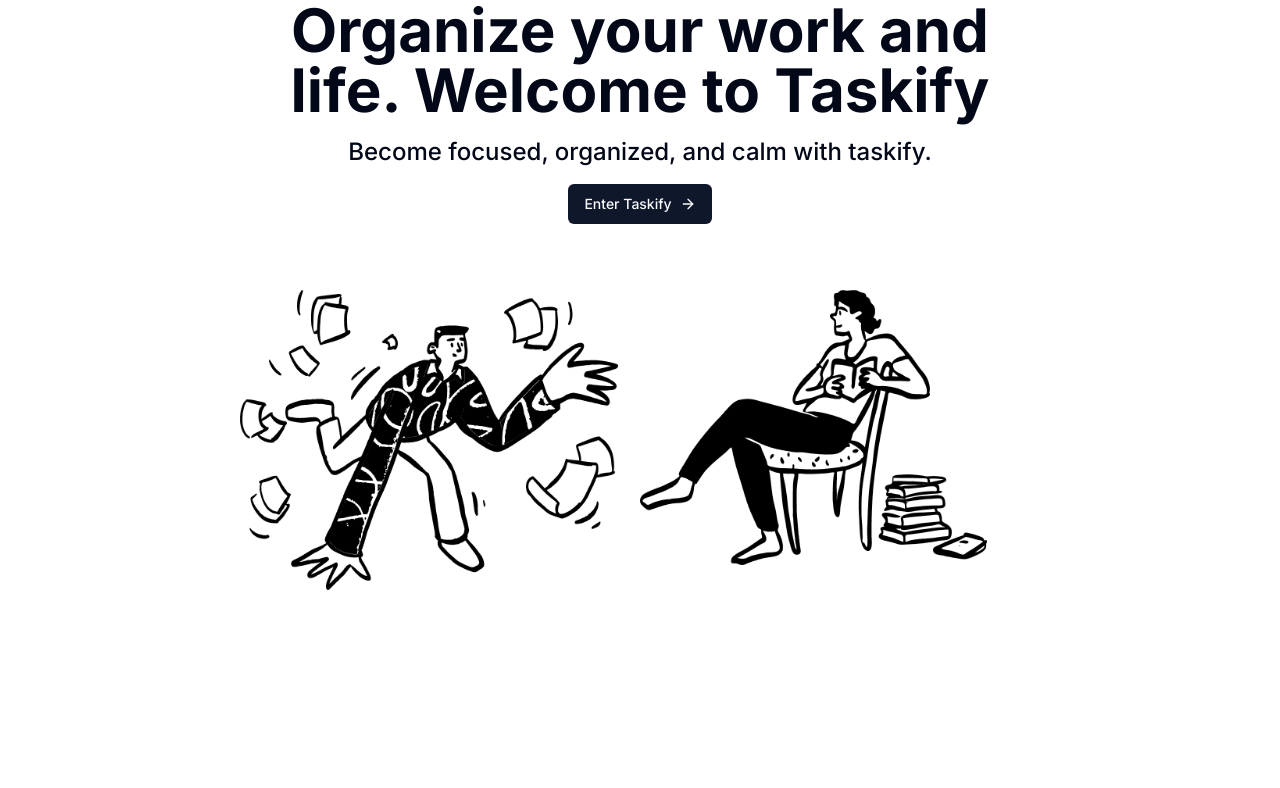
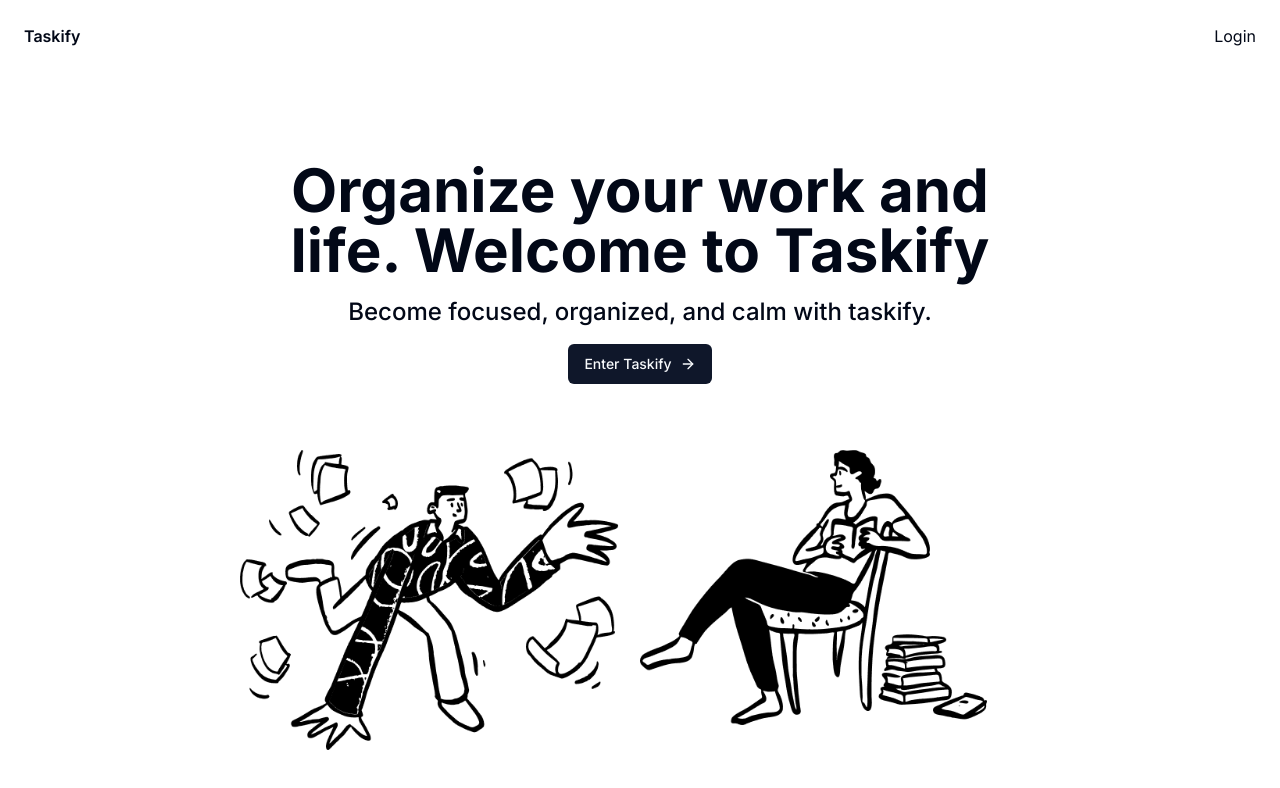
Before and after one commit to Harmeetrai/taskify, a Next.js app: page / in a window 1280 px wide. Shown: the top 788 px of the page. Built offline with nearby package versions, Linux system fonts and the light colour scheme.

Commit message:
feat: Add logo and navbar components to landing page
The logo and navbar components are added to the landing page to enhance the overall design and user experience.

```diff
--- /dev/null
+++ b/src/app/(landing)/_components/logo.tsx
@@ -0,0 +1,12 @@
+import { Poppins } from "next/font/google";
+import { cn } from "@/lib/utils";
+
+const font = Poppins({ subsets: ["latin"], weight: ["400", "600"] });
+
+export const Logo = () => {
+  return (
+    <div className="hidden md:flex items-center gap-x-2">
+      <p className={cn("font-semibold", font)}>Taskify</p>
+    </div>
+  );
+};
--- /dev/null
+++ b/src/app/(landing)/_components/navbar.tsx
@@ -0,0 +1,22 @@
+"use client";
+
+import React from "react";
+import { useScrollTop } from "../../../../hooks/use-scroll-top";
+import { cn } from "@/lib/utils";
+import { Logo } from "./logo";
+export const Navbar = () => {
+    const scrolled = useScrollTop();
+
+    return (
+        <div className={cn(
+            "z-50 bg-background fixed top-0 flex items-center w-full p-6",
+            scrolled ? "shadow-md" : "shadow-none"
+        )}>
+            <Logo/>
+            <div className="md:ml-auto md:justify-end justify-between w-full flex items-center gap-x-2">
+                Login
+            </div>
+        </div>
+
+    );
+}
--- /dev/null
+++ b/src/app/(landing)/layout.tsx
@@ -0,0 +1,14 @@
+import React from "react";
+import { Navbar } from "./_components/navbar";
+export default function MarketingLayout({
+  children,
+}: {
+  children: React.ReactNode;
+}) {
+  return (
+    <div className="h-full dark:bg-[#1F1F1F]">
+      <Navbar />
+      <main className="h-full pt-40">{children}</main>
+    </div>
+  );
+}
--- a/src/app/(landing)/page.tsx
+++ b/src/app/(landing)/page.tsx
@@ -1,4 +1,4 @@
-import { Heading } from "./_components/Heading";
+import { Heading } from "./_components/heading";
 const LandingPage = () => {
     return (
     <div className="min-h-full flex flex-col dark:bg-[#1F1F1F]">
```
